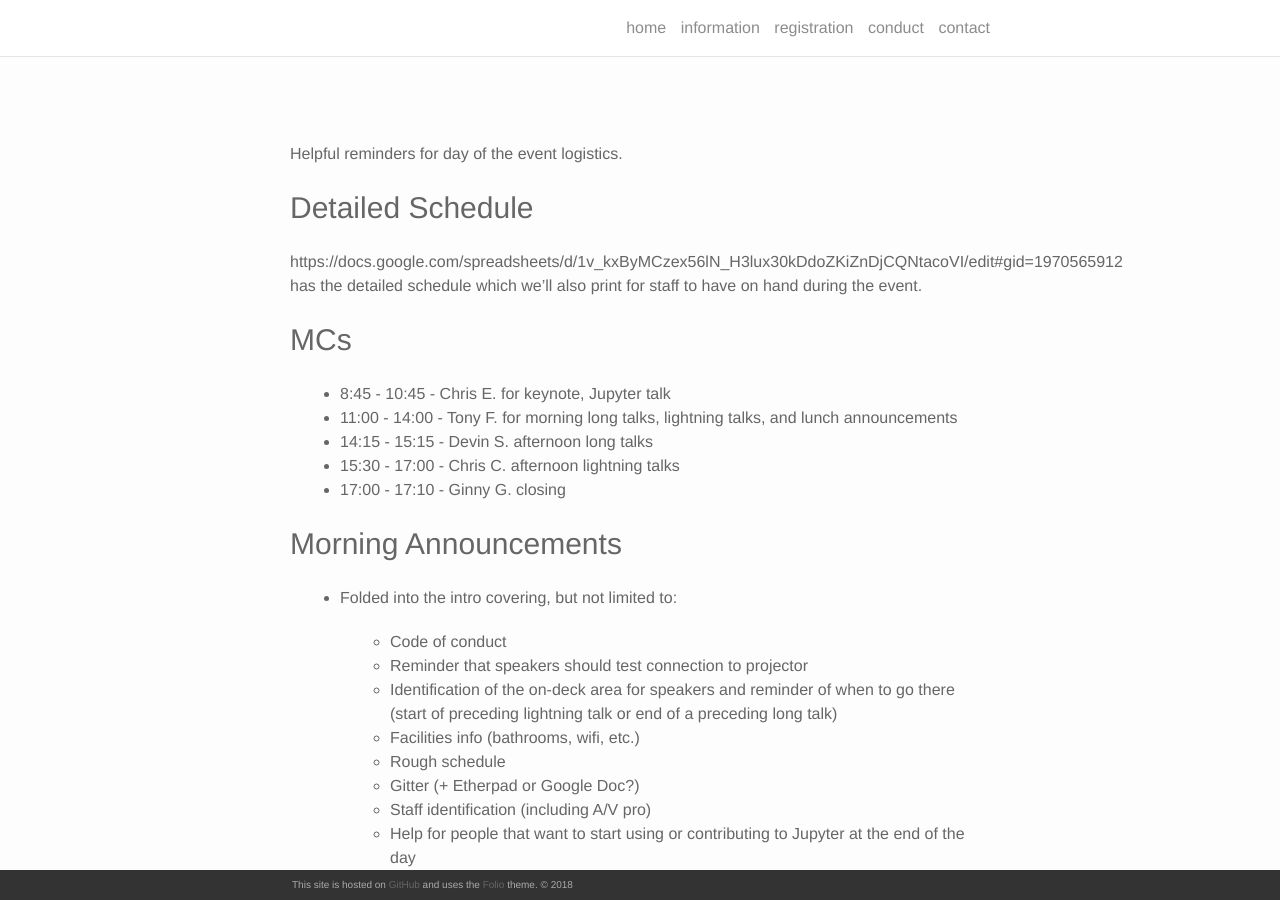
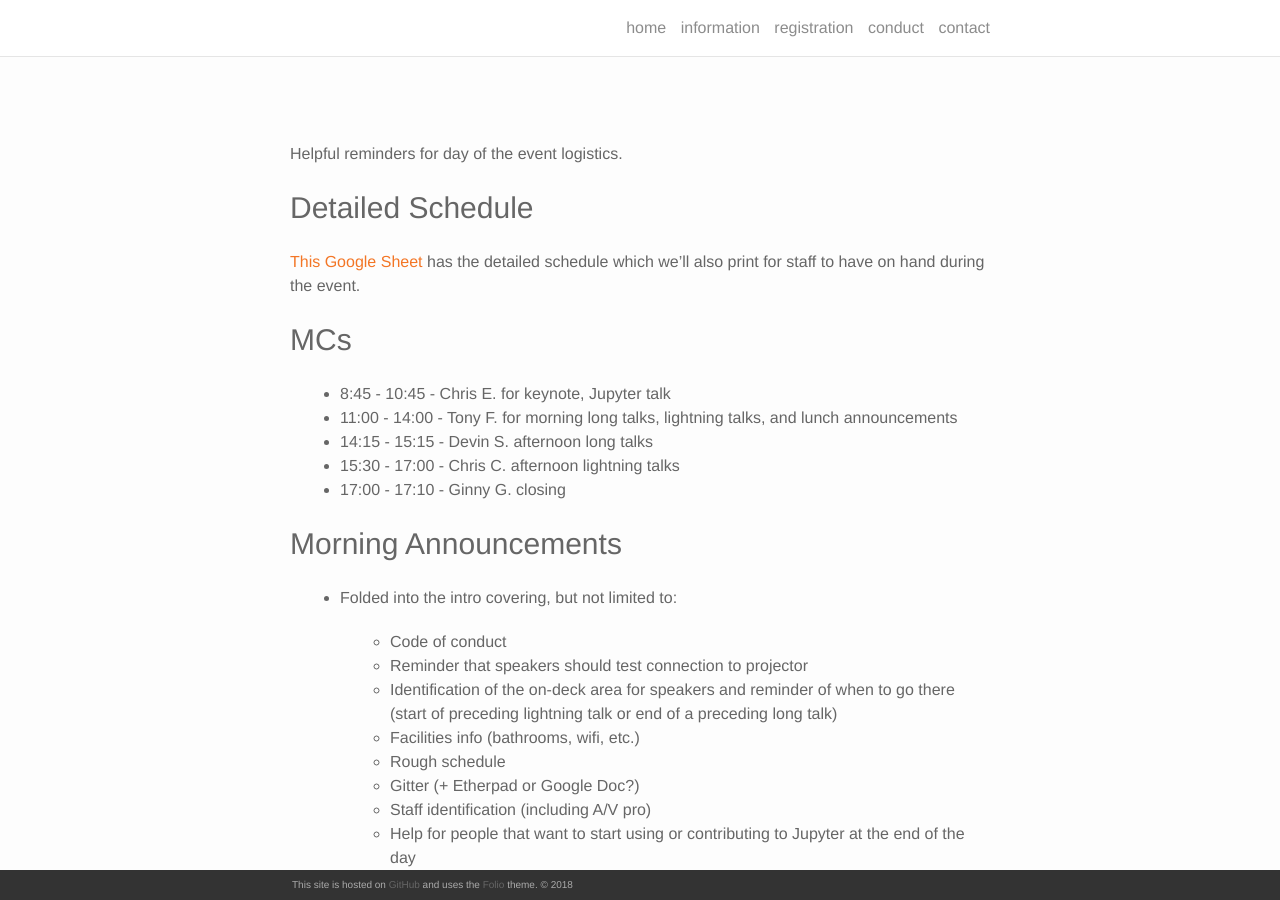
Before and after one commit to bogoli/-folio, a Jekyll site: the page built from logistics/organizers.md, in a window 1280 px wide and 900 px high. Built offline with Jekyll 4.4.1, drawn with Linux system fonts in a browser that asks for light colours; nearby versions of some CDN libraries; our own code applies the rules of GitHub Pages for plain Markdown files.

Commit message:
Update organizers.md

```diff
--- a/logistics/organizers.md
+++ b/logistics/organizers.md
@@ -2,7 +2,7 @@ Helpful reminders for day of the event logistics.
 
 ### Detailed Schedule
 
-https://docs.google.com/spreadsheets/d/1v_kxByMCzex56lN_H3lux30kDdoZKiZnDjCQNtacoVI/edit#gid=1970565912 has the detailed schedule which we'll also print for staff to have on hand during the event.
+[This Google Sheet](https://docs.google.com/spreadsheets/d/1ZSF4S8PDmfbya5AN0OXLegoauoV3XyLuKEJZB6QSpqI/edit#gid=857605493) has the detailed schedule which we'll also print for staff to have on hand during the event.
 
 ### MCs
 
```
